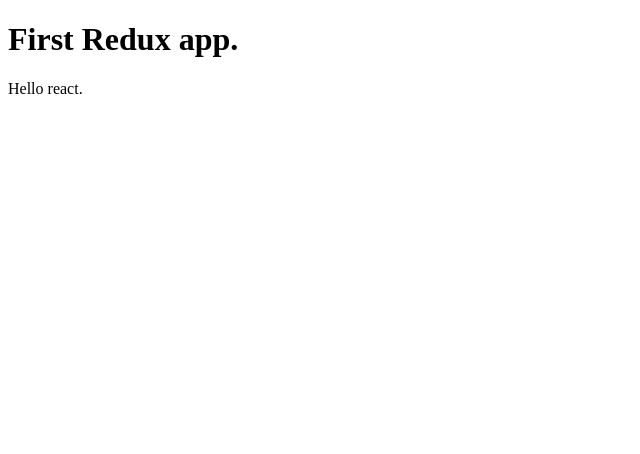
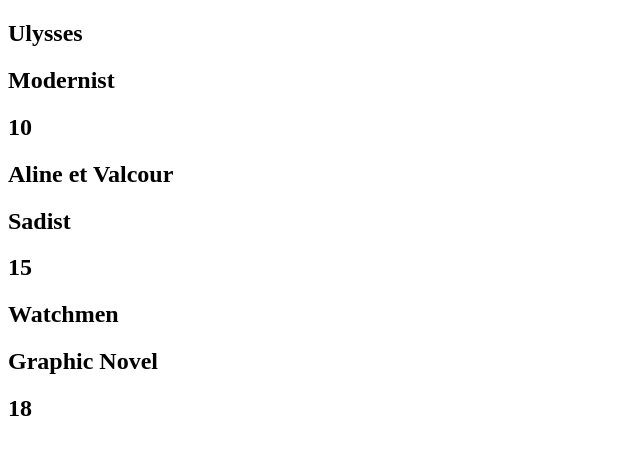
Before and after one commit to hectorcoronado/react-redux-cart, a React app: page / in a window 1280 px wide. Shown: the top 454 px of the page, without its empty margins (0-640 px from the left). Built offline with nearby package versions, Linux system fonts and the light colour scheme.

Commit message:
renders data from store in BooksList component

```diff
--- a/public/index.html
+++ b/public/index.html
@@ -5,7 +5,6 @@
   <title>Hi Redux</title>
 </head>
 <body>
-  <h1>First Redux app.</h1>
   <div id="app"><div>
   <script src="bundle.js"></script>
 </body>
--- a/src/App.js
+++ b/src/App.js
@@ -55,9 +55,17 @@
       description: 'Sadist',
       price: 15
     },
+    {
+      id: 3,
+      title: 'Watchmen',
+      description: 'Graphic Novel',
+      price: 18
+    }
   ]
 ));
 
+
+/*
 store.dispatch(postBooks(
   [{
     id: 3,
@@ -82,3 +90,4 @@
 
 // ADD to cart:
 store.dispatch(addToCart([{id: 1}]));
+*/
--- a/src/components/pages/BooksList.js
+++ b/src/components/pages/BooksList.js
@@ -1,13 +1,29 @@
 import React, { Component } from 'react';
+import { connect } from 'react-redux';
 
 class BooksList extends Component {
   render() {
+    const booksList = this.props.books.map((booksArr) => {
+      return(
+        <div key={booksArr.id}>
+          <h2>{booksArr.title}</h2>
+          <h2>{booksArr.description}</h2>
+          <h2>{booksArr.price}</h2>
+        </div>
+      );
+    });
     return (
       <div>
-        Hello react.
+        {booksList}
       </div>
     );
   }
 }
 
-export default BooksList;
+function mapStateToProps(reduxState) {
+  return {
+    books: reduxState.books.books
+  }
+}
+
+export default connect(mapStateToProps)(BooksList);
```
